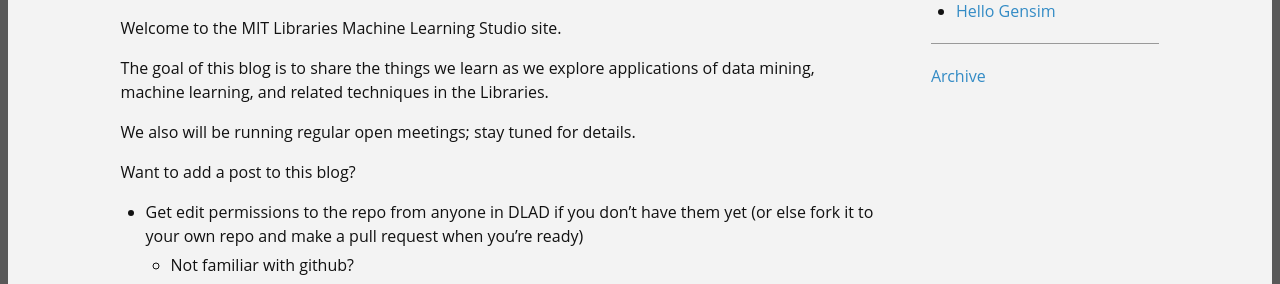
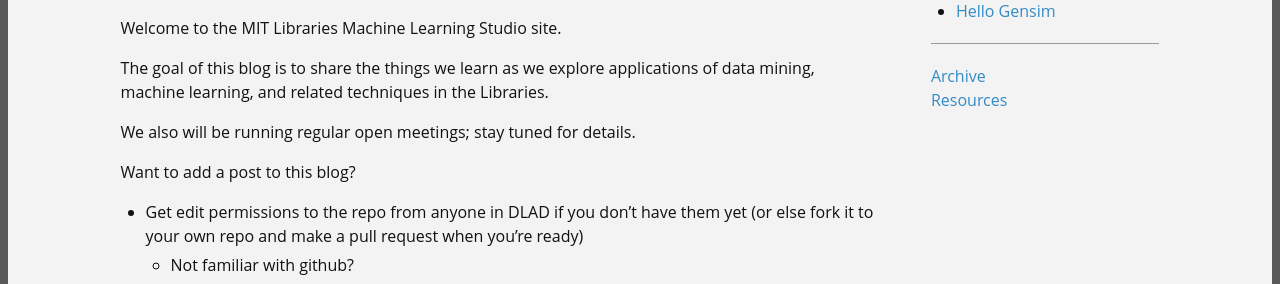
Before and after one commit to MITLibraries/ml2s, a Jekyll site: the page built from readme.md, in a window 1280 px wide. Shown: the part 200-484 px from the top of the page. Built offline with Jekyll 4.4.1, drawn with Linux system fonts in a browser that asks for light colours; nearby versions of some CDN libraries; our own code applies the rules of GitHub Pages for plain Markdown files.

Commit message:
Add resources page

```diff
--- a/_includes/side_nav.html
+++ b/_includes/side_nav.html
@@ -14,5 +14,6 @@
   {% endfor %}
   </ul>
   <hr />
-  <a href="{{ site.baseurl }}/archive.html">Archive</a>
+  <a href="{{ site.baseurl }}/archive.html">Archive</a><br />
+  <a href="{{ site.baseurl }}/resources">Resources</a><br />
 </nav>
```
Also changed, not shown: resources.md (added, +8 -0 lines).
